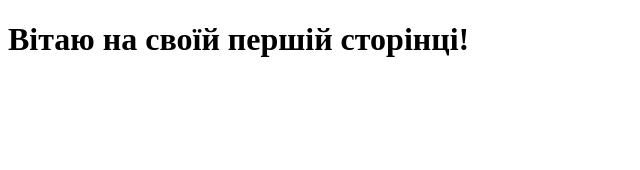
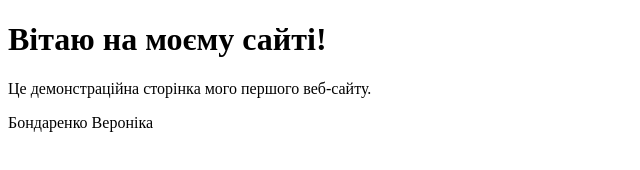
Before and after one commit to Veronichka17/laba5, a plain HTML site: page index.html in a window 1280 px wide. Shown: the whole page, without its empty margins (0-640 px from the left). Drawn offline with Linux system fonts and the light colour scheme.

Commit message:
Update index.html

```diff
--- a/index.html
+++ b/index.html
@@ -1,13 +1,22 @@
-
 
 <!DOCTYPE html>
-<html lang="en">
+<html lang="uk">
 <head>
     <meta charset="UTF-8">
     <meta name="viewport" content="width=device-width, initial-scale=1.0">
-    <title>My Website</title>
+    <title>Мій перший сайт</title>
 </head>
 <body>
-    <h1>Вітаю на своїй першій сторінці!</h1>
+    <header>
+        <h1>Вітаю на моєму сайті!</h1>
+    </header>
+
+    <section>
+        <p>Це демонстраційна сторінка мого першого веб-сайту.</p>
+    </section>
+
+    <footer>
+        <p>Бондаренко Вероніка </p>
+    </footer>
 </body>
 </html>
```
